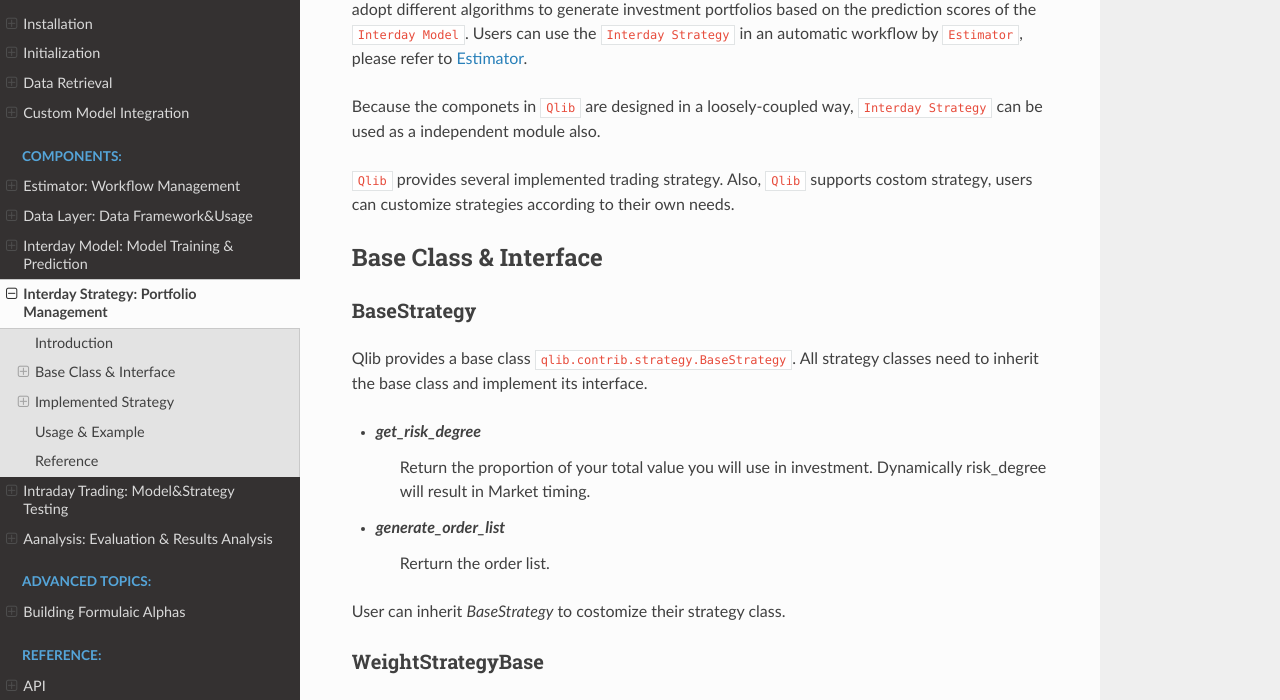
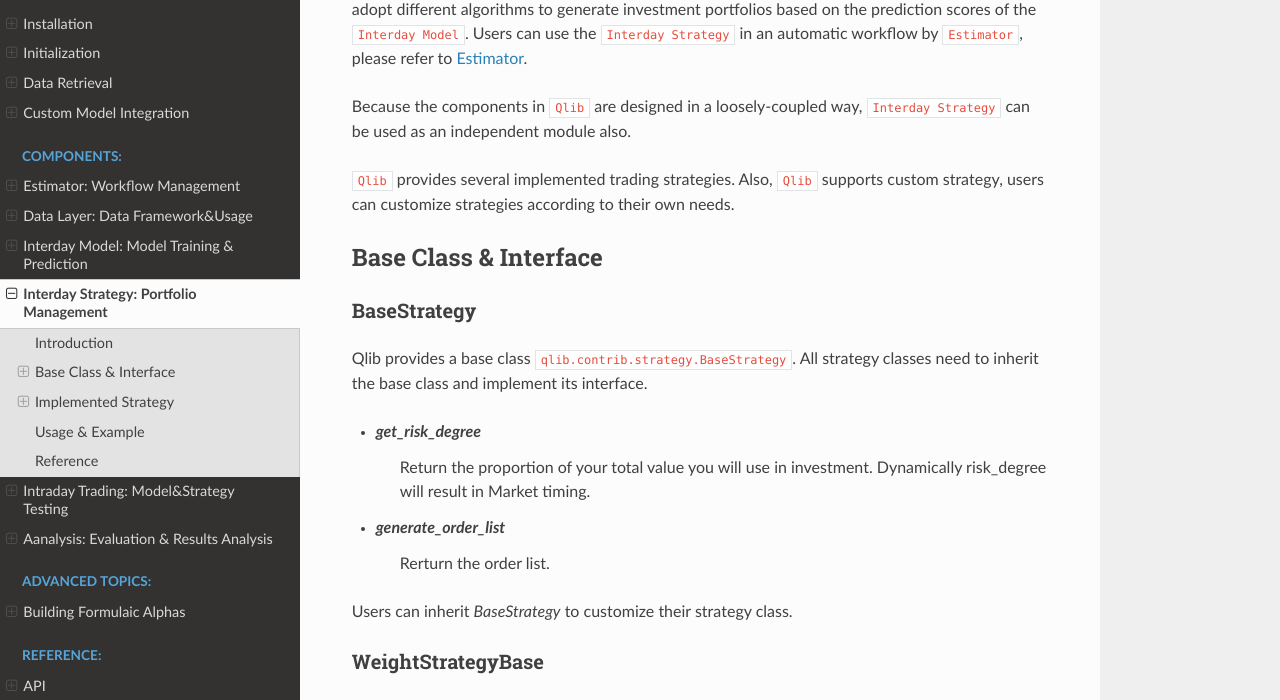
Before and after one commit to microsoft/qlib, a Sphinx documentation site: the page built from docs/component/strategy.rst, in a window 1280 px wide and 1400 px high. Shown: the part 243-943 px from the top of the window. Built offline with Sphinx 7.4.7 and the Read the Docs theme 2.0.0, drawn with Linux system fonts in a browser that asks for light colours; pages that are not in the unit, such as notebooks, are missing from menus; some of the changed text lies outside the part shown.

Commit message:
Update strategy.rst

```diff
--- a/docs/component/strategy.rst
+++ b/docs/component/strategy.rst
@@ -9,9 +9,9 @@
 
 ``Interday Strategy`` is designed to adopt different trading strategies, which means that users can adopt different algorithms to generate investment portfolios based on the prediction scores of the ``Interday Model``. Users can use the ``Interday Strategy`` in an automatic workflow by ``Estimator``, please refer to `Estimator <estimator.html>`_.
 
-Because the componets in ``Qlib`` are designed in a loosely-coupled way, ``Interday Strategy`` can be used as a independent module also.
+Because the components in ``Qlib`` are designed in a loosely-coupled way, ``Interday Strategy`` can be used as an independent module also.
 
-``Qlib`` provides several implemented trading strategy. Also, ``Qlib`` supports costom strategy, users can customize strategies according to their own needs.
+``Qlib`` provides several implemented trading strategies. Also, ``Qlib`` supports custom strategy, users can customize strategies according to their own needs.
 
 Base Class & Interface
 ======================
@@ -27,7 +27,7 @@
 - `generate_order_list`
     Rerturn the order list.
 
-User can inherit `BaseStrategy` to costomize their strategy class.
+Users can inherit `BaseStrategy` to customize their strategy class.
 
 WeightStrategyBase
 --------------------
@@ -49,7 +49,7 @@
 - Generate the target amount of stocks from the target position.
 - Generate the order list from the target amount
 
-Users can inherit `WeightStrategyBase` and implement the inteface `generate_target_weight_position` to costomize their strategy class, which only focuses on the target positions.
+Users can inherit `WeightStrategyBase` and implement the interface `generate_target_weight_position` to customize their strategy class, which only focuses on the target positions.
 
 Implemented Strategy
 ====================
```
Also changed, not shown: other parts of docs/component/strategy.rst (+3 -3 lines).
